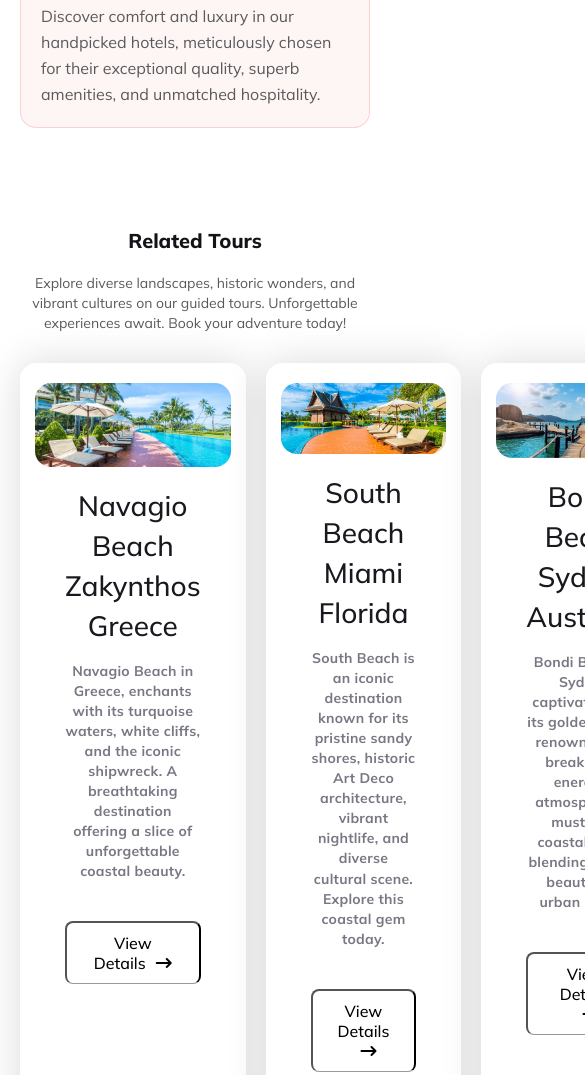
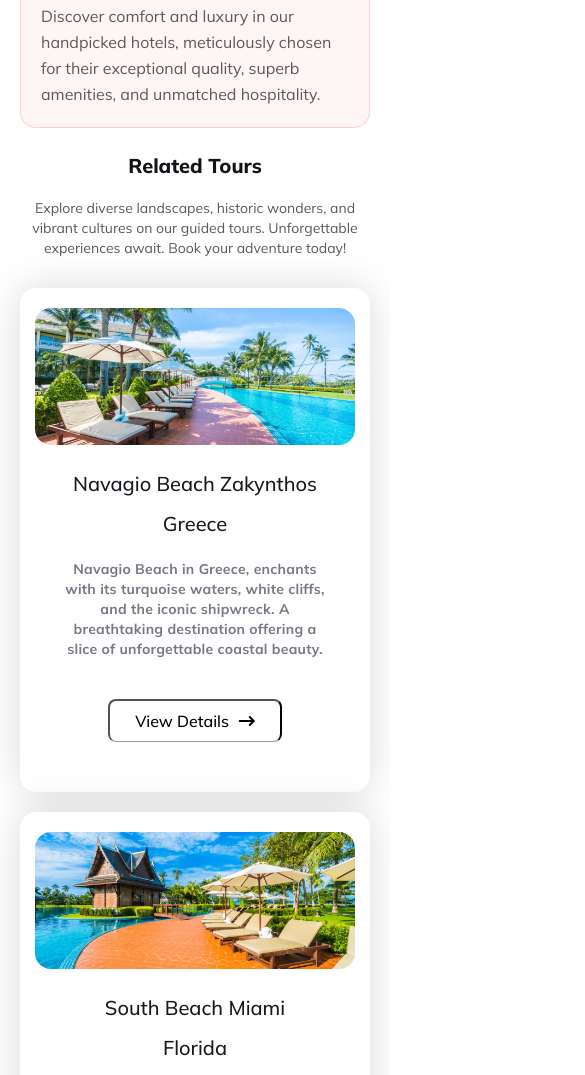
Before and after one commit to Shuvankor-Hazra/spy-travel, a plain HTML site: page index.html in a window 390 px wide. Shown: the part 5310-6385 px from the top of the page, 585 px wide, since content can reach past the window. Drawn offline with Linux system fonts and the light colour scheme.

Commit message:
full area comleted with responsive

```diff
--- a/styles/spy.css
+++ b/styles/spy.css
@@ -166,7 +166,7 @@
   cursor: pointer;
   padding: 15px 20px;
 }
-.btn-banner i{
+.btn-banner i {
   margin-right: 10px;
 }
 
@@ -312,11 +312,11 @@
 .related-area {
   margin: 100px 0;
 }
-.related-heading{
+.related-heading {
   text-align: center;
   margin-bottom: 30px;
 }
-.related-card{
+.related-card {
   display: grid;
   grid-template-columns: repeat(3, 1fr);
   gap: 20px;
@@ -328,11 +328,11 @@
   box-shadow: 0px 0px 40px 0px #00000026;
   padding: 20px 15px;
 }
-.related-card .card img{
+.related-card .card img {
   width: 100%;
   border-radius: 16px;
 }
-.related-card  .card-text{
+.related-card .card-text {
   padding: 0 30px;
 }
 .card .card-title {
@@ -342,7 +342,7 @@
   line-height: 40px;
   margin: 15px 0;
 }
-.card .card-title span{
+.card .card-title span {
   font-weight: 700;
   color: #ff5400;
 }
@@ -353,7 +353,7 @@
   line-height: 143%;
   letter-spacing: 0.252px;
 }
-.card-text button{
+.card-text button {
   display: inline-block;
   margin: 40px 0 30px 0;
   border-radius: 8px;
@@ -366,14 +366,9 @@
   border-bottom: 1px solid #999;
   cursor: pointer;
 }
-.card-text i{
+.card-text i {
   margin-left: 10px;
 }
-
-
-
-
-
 /* Newsletter Area CSS */
 .newsletter-area {
   margin: 100px 0;
@@ -571,6 +566,18 @@
     width: 100%;
     margin-top: 20px;
   }
+  /* Related Area Mobile */
+  .related-area {
+    margin: 25px 0;
+  }
+  .related-card {
+    grid-template-columns: 1fr;
+    gap: 20px;
+    text-align: center;
+  }
+  .card-text h3 {
+    font-size: 20px !important;
+  }
 
   /* Newsletter Area Mobile */
   .newsletter-area {
```
Lines whose indentation alone changed are shown as unchanged.
